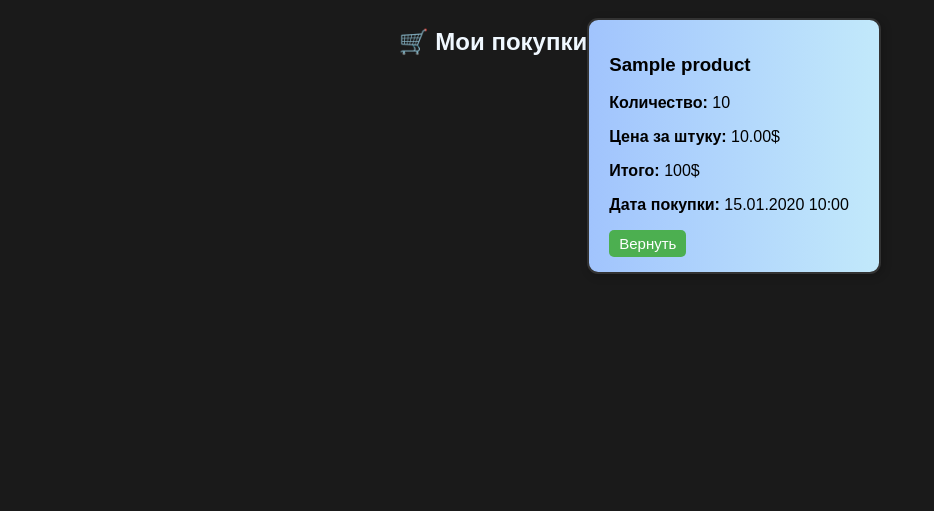
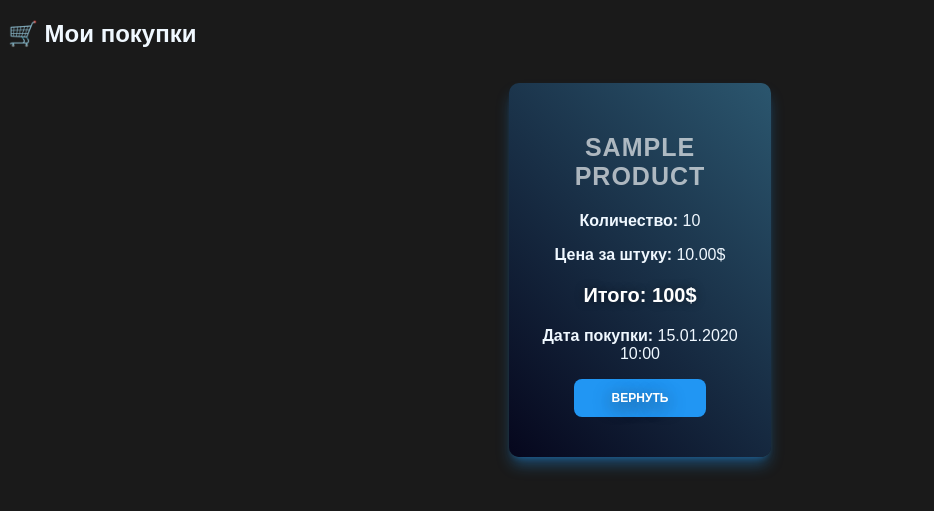
Before and after one commit to d0rian3/module_3_new, a Django app: page /purchase_lists in a window 1280 px wide. Shown: the top 511 px of the page, without its empty margins (0-934 px from the left). Run offline with Django 5.2, Linux system fonts and the light colour scheme; a user stored in the database is signed in; tables that the repository leaves empty hold one stand-in row (values such as "Sample post").

Commit message:
blablabla

```diff
--- a/myapp/templates/admin/product_list.html
+++ b/myapp/templates/admin/product_list.html
@@ -104,11 +104,15 @@
   a:hover {
     background-color: rgb(70, 114, 150);
   }
+  .fatherDiv {
+    flex-direction: row;
+    justify-content: center;
+  }
 </style>
 <ul class="navList">
   <li><h1>Привет, Админ! Это твой рабочий кабинет</h1></li>
   <li><a href="{% url 'admin_create_product' %}">Создать новый товар 🌬️</a></li>
-
+  <li><a href="{% url 'admin_refund_product' %}">Товары на возврат 💸</a></li>
   <li>
     <form action="{% url 'logout' %}" method="post">
       {% csrf_token %}
--- a/myapp/templates/base.html
+++ b/myapp/templates/base.html
@@ -1,20 +1,24 @@
+{% load static %}
 <!DOCTYPE html>
 <html lang="en">
   <head>
     <meta charset="UTF-8" />
-    <title>Title</title>
+    <title>MacStore</title>
+    <link
+      rel="icon"
+      href="{% static 'myapp/image.png' %}"
+      type="image/x-icon"
+    />
   </head>
   <style>
     body {
       background-color: #1a1a1a;
       color: aliceblue;
-
-      position: relative;
       font-family: sans-serif;
     }
     .fatherDiv {
       display: flex;
-      justify-content: center;
+      flex-direction: column;
       flex-wrap: wrap;
     }
   </style>
--- a/myapp/templates/purchase_list.html
+++ b/myapp/templates/purchase_list.html
@@ -1,38 +1,78 @@
-{% extends 'base.html' %} {% block content %}
+{% extends 'base.html' %} {%block nav%}
+<h2 style="margin-top: 20px">🛒 Мои покупки</h2>
+{%endblock%} {% block content %}
 <style>
-  .buyWrapper {
-    --background: linear-gradient(to right, #a1c4fd 0%, #c2e9fb 100%);
+  .card {
+    display: flex;
+    flex-direction: column;
+    align-items: center;
+    justify-content: space-around;
+    width: 260px;
+    padding: 20px 1px;
+    margin: 15px 10px;
+    text-align: center;
+    position: relative;
+    cursor: pointer;
+    box-shadow: 0 10px 15px -3px rgba(33, 150, 243, 0.4),
+      0 4px 6px -4px rgba(33, 150, 243, 0.4);
+    border-radius: 10px;
+    background-color: #6b6ecc;
+    background: linear-gradient(45deg, #04051dea 0%, #2b566e 100%);
+  }
+
+  .content {
+    padding: 20px;
+  }
+  .content .price {
+    color: white;
+    font-weight: 800;
+    font-size: 20px;
+    text-shadow: 0px 0px 10px rgba(0, 0, 0, 0.42);
+  }
+
+  .content .description {
+    color: rgba(255, 255, 255, 0.6);
     margin-top: 10px;
-    width: 250px;
-    padding: 15px 20px;
-    border-radius: 0.7rem;
-    background: var(--background);
-    color: black;
-    border: 2px solid #333;
-    box-shadow: 2px 2px 10px rgba(0, 0, 0, 0.2);
-
-    .refButton {
-      padding: 5px 10px;
-      background: #4caf50;
-      border: none;
-      border-radius: 5px;
-      color: white;
-      cursor: pointer;
-      font-size: 15px;
-      text-decoration: none;
-    }
+    font-size: 14px;
+  }
+  .content .title {
+    font-weight: 800;
+    text-transform: uppercase;
+    color: rgba(255, 255, 255, 0.64);
+    margin-top: 10px;
+    font-size: 25px;
+    letter-spacing: 1px;
+  }
+  .refButton {
+    -webkit-user-select: none;
+    -moz-user-select: none;
+    user-select: none;
+    border: none;
+    outline: none;
+    color: rgb(255 255 255);
+    text-transform: uppercase;
+    font-weight: 700;
+    font-size: 0.75rem;
+    padding: 0.75rem 1.5rem;
+    background-color: rgb(33 150 243);
+    border-radius: 0.5rem;
+    width: 60%;
+    text-shadow: 0px 4px 18px #2c3442;
+    cursor: pointer;
+  }
+  .fatherDiv {
+    flex-direction: row;
+    justify-content: center;
   }
 </style>
-<h2 style="margin-top: 20px">🛒 Мои покупки</h2>
 
-{% if purchases %}
-<div style="display: flex; flex-wrap: wrap; gap: 20px; justify-content: center">
-  {% for purchase in purchases %}
-  <div class="buyWrapper">
-    <h3>{{ purchase.product.title }}</h3>
+{% if purchases %} {% for purchase in purchases %}
+<div class="card">
+  <div class="content">
+    <h2 class="title">{{ purchase.product.title }}</h2>
     <p><b>Количество:</b> {{ purchase.quantity }}</p>
     <p><b>Цена за штуку:</b> {{ purchase.product.price }}$</p>
-    <p><b>Итого:</b> {{purchase.total_price}}$</p>
+    <p class="price"><b>Итого:</b> {{purchase.total_price}}$</p>
     <p><b>Дата покупки:</b> {{ purchase.created_at|date:"d.m.Y H:i" }}</p>
     <form method="post">
       {%csrf_token%}
@@ -40,8 +80,7 @@
       <button type="submit" class="refButton">Вернуть</button>
     </form>
   </div>
-  {% endfor %}
 </div>
-{% else %}
+{% endfor %} {% else %}
 <p style="margin-top: 20px">Вы пока ничего не купили.</p>
 {% endif %} {% endblock %}
--- a/myapp/views.py
+++ b/myapp/views.py
@@ -139,7 +139,7 @@ class UpdateProductAdmin(UpdateView):
     form_class = ProductForm
 
 
-class RefundProductAdmin(UpdateView):
+class RefundProductAdmin(ListView):
     model = Product
     template_name = 'admin/refund_list.html'
     context_object_name = 'products'
--- a/myproject/settings.py
+++ b/myproject/settings.py
@@ -108,7 +108,7 @@ USE_TZ = True
 # Static files (CSS, JavaScript, Images)
 # https://docs.djangoproject.com/en/5.2/howto/static-files/
 
-STATIC_URL = 'static/'
+STATIC_URL = '/static/'
 
 # Default primary key field type
 # https://docs.djangoproject.com/en/5.2/ref/settings/#default-auto-field
```
Also changed, not shown: myapp/templates/product_list.html (+6 -2 lines), myapp/templates/register.html (+15 -8 lines), myapp/static/myapp/image.png (added).
